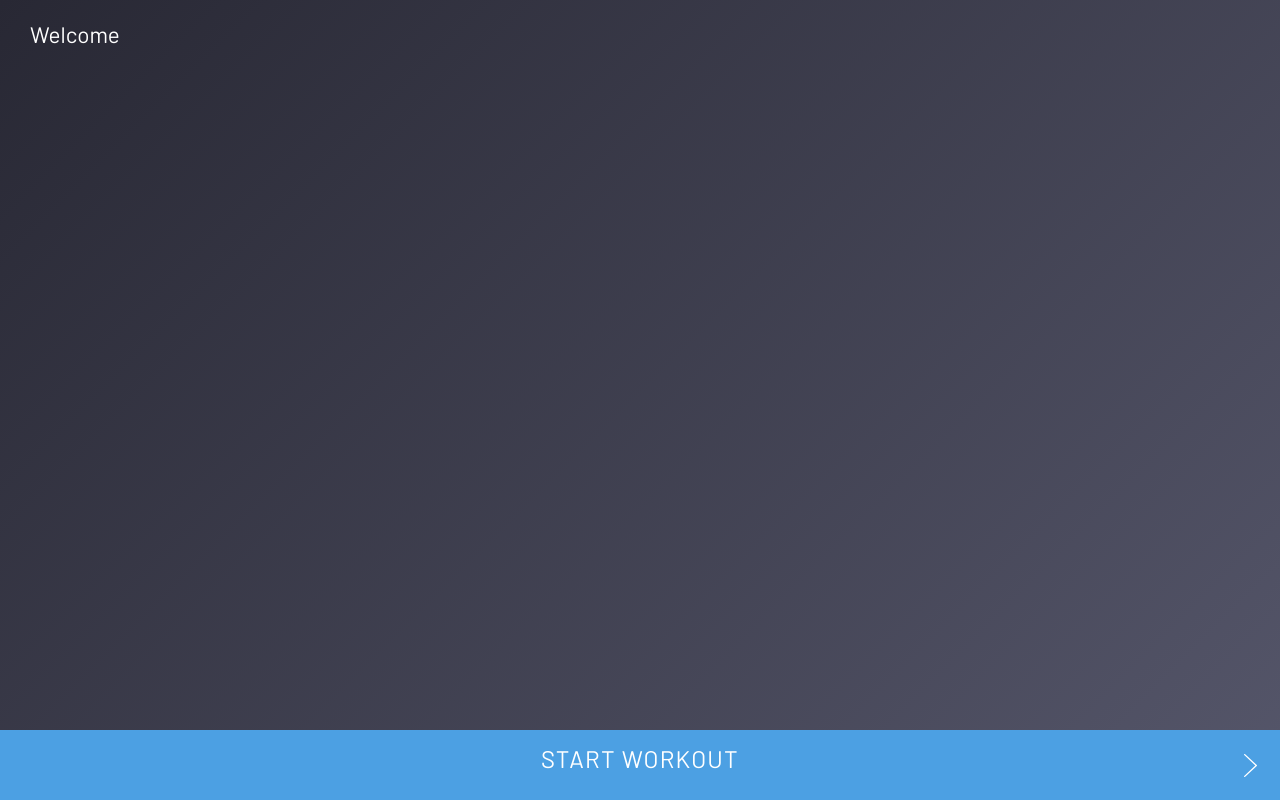
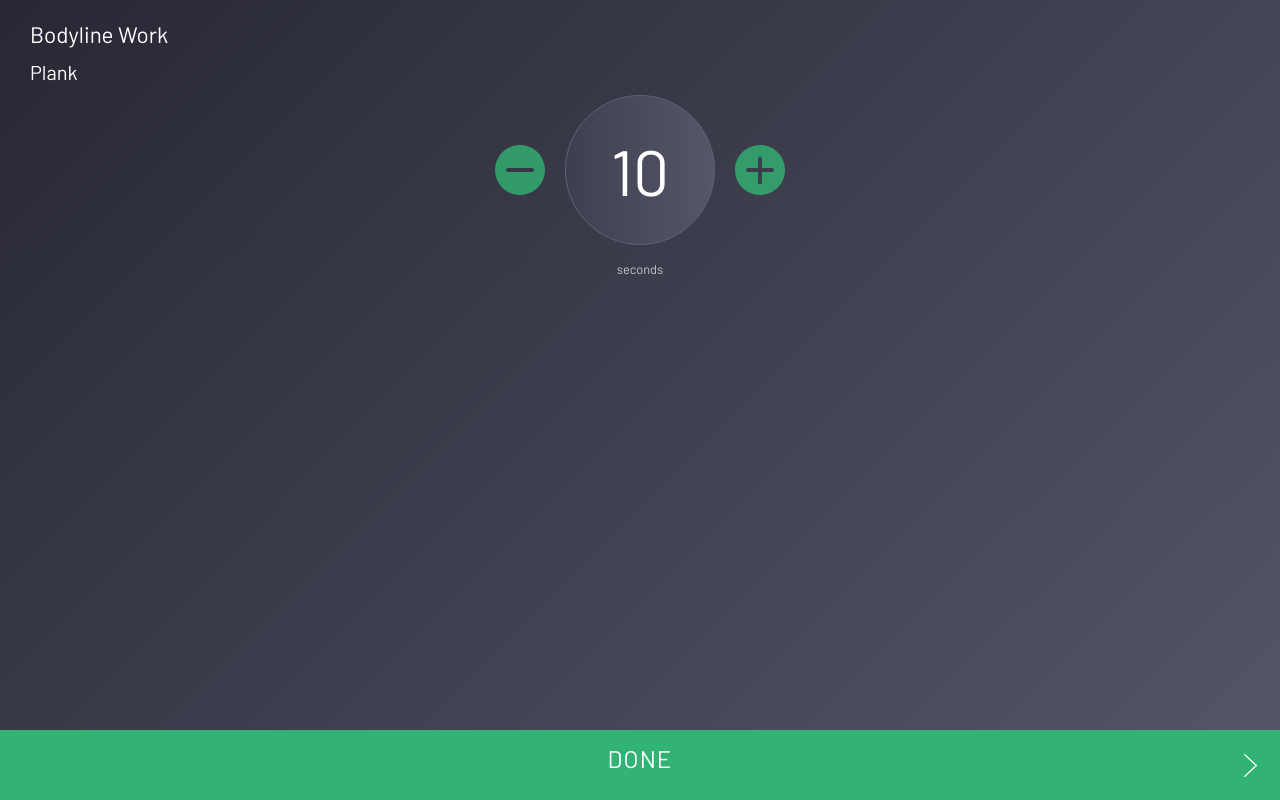
Before and after one commit to SimonNewman/Recommended-Routine, a website: page index.html in a window 1280 px wide. Drawn offline with nearby package versions, Linux system fonts and the light colour scheme.

Commit message:
Development

```diff
--- a/index.html
+++ b/index.html
@@ -11,7 +11,7 @@
 
     <div class="app">
 
-      <div class="screen welcome show">
+      <div class="screen welcome">
         <h2>Welcome</h2>
         <button class="next-btn" onclick="displayScreen('stretches')">Start Workout</button>
       </div>
@@ -36,9 +36,9 @@
         <h2>Bodyline Work</h2>
         <h3 class="exercise-name"></h3>
         <div class="timer">
-          <div class="timer-down">Down</div>
+          <div class="timer-down"></div>
           <div class="timer-value"></div>
-          <div class="timer-up">Up</div>
+          <div class="timer-up"></div>
         </div>
         <button class="next-btn">Done</button>
       </div>
--- a/js/scripts.js
+++ b/js/scripts.js
@@ -1,5 +1,6 @@
 let data = null;
-let currentScreen = 'welcome';
+//let currentScreen = 'welcome';
+let currentScreen = 'bodyline';
 const defaultTimer = 10;
 const apiUrl = 'https://www.jsonstore.io/9d567715b95df4d04c185c008ad8699c3e362940430a2ca7494aaefad073403e';
 const bodyline = [
@@ -28,6 +29,8 @@ const bodyline = [
     name: 'Arch Hold'
   }
 ];
+
+displayScreen(currentScreen);
 
 function displayScreen(screen) {
   $('.screen:not(.' + screen + ')').hide();
--- a/routine.min.js
+++ b/routine.min.js
@@ -1,2 +1,2 @@
-"use strict";var data=null,currentScreen="welcome",defaultTimer=10,apiUrl="https://www.jsonstore.io/9d567715b95df4d04c185c008ad8699c3e362940430a2ca7494aaefad073403e",bodyline=[{id:"plank",name:"Plank"},{id:"side-plank-left",name:"Side Plank Left"},{id:"side-plank-right",name:"Side Plank Right"},{id:"reverse-plank",name:"Reverse Plank"},{id:"hollow-hold",name:"Hollow Hold"},{id:"arch-hold",name:"Arch Hold"}];function displayScreen(e){$(".screen:not(."+e+")").hide(),$(".screen."+e).show().css("display","flex"),setupScreen(currentScreen=e)}function setupScreen(e){"bodyline"===e&&setupBodylineExercise()}function setupBodylineExercise(e){e||(e=0),e<bodyline.length&&($(".exercise-name").html(bodyline[e].name),getLastSet(bodyline[e].id)?$(".timer-value").html(getLastSet(bodyline[e].id)):$(".timer-value").html(defaultTimer))}function saveExercise(e,t){var n=[],i={date:(new Date).getTime(),timeReps:t},l=JSON.parse(localStorage.getItem(e));null!==l?(n=l).push(i):n.push(i),localStorage.setItem(e,JSON.stringify(n))}function getLastSet(e){var t=JSON.parse(localStorage.getItem(e));return null!==t&&t[t.length-1].timeReps}$(".timer-down").click(function(){var e=$(this).next(".timer-value").html();0<e&&$(this).next(".timer-value").html(parseInt(e)-1)}),$(".timer-up").click(function(){var e=$(this).prev(".timer-value").html();$(this).prev(".timer-value").html(parseInt(e)+1)}),$(".bodyline .done").click(function(){});
+"use strict";var data=null,currentScreen="bodyline",defaultTimer=10,apiUrl="https://www.jsonstore.io/9d567715b95df4d04c185c008ad8699c3e362940430a2ca7494aaefad073403e",bodyline=[{id:"plank",name:"Plank"},{id:"side-plank-left",name:"Side Plank Left"},{id:"side-plank-right",name:"Side Plank Right"},{id:"reverse-plank",name:"Reverse Plank"},{id:"hollow-hold",name:"Hollow Hold"},{id:"arch-hold",name:"Arch Hold"}];function displayScreen(e){$(".screen:not(."+e+")").hide(),$(".screen."+e).show().css("display","flex"),setupScreen(currentScreen=e)}function setupScreen(e){"bodyline"===e&&setupBodylineExercise()}function setupBodylineExercise(e){e||(e=0),e<bodyline.length&&($(".exercise-name").html(bodyline[e].name),getLastSet(bodyline[e].id)?$(".timer-value").html(getLastSet(bodyline[e].id)):$(".timer-value").html(defaultTimer))}function saveExercise(e,t){var n=[],i={date:(new Date).getTime(),timeReps:t},l=JSON.parse(localStorage.getItem(e));null!==l?(n=l).push(i):n.push(i),localStorage.setItem(e,JSON.stringify(n))}function getLastSet(e){var t=JSON.parse(localStorage.getItem(e));return null!==t&&t[t.length-1].timeReps}displayScreen(currentScreen),$(".timer-down").click(function(){var e=$(this).next(".timer-value").html();0<e&&$(this).next(".timer-value").html(parseInt(e)-1)}),$(".timer-up").click(function(){var e=$(this).prev(".timer-value").html();$(this).prev(".timer-value").html(parseInt(e)+1)}),$(".bodyline .done").click(function(){});
 //# sourceMappingURL=routine.min.js.map
--- a/scss/_app.scss
+++ b/scss/_app.scss
@@ -37,3 +37,44 @@
     top: calc(50% - 12px);
   }
 }
+
+.timer {
+  display: flex;
+  align-items: center;
+  justify-content: center;
+  .timer-value {
+    height: 150px;
+    width: 150px;
+    border-radius: 50%;
+    background: $primary-colour;
+    background: linear-gradient(90deg, darken($light-purple, 10%), $light-purple);
+    color: #fff;
+    text-align: center;
+    line-height: 150px;
+    font-size: 4em;
+    margin: 0 20px;
+    border: 1px solid lighten($light-purple, 5%);
+    position: relative;
+    &::after {
+      content: 'seconds';
+      position: absolute;
+      bottom: -100px;
+      font-size: .8rem;
+      left: 50%;
+      opacity: .7;
+      transform: translateX(-50%);
+    }
+  }
+  .timer-down,
+  .timer-up {
+    height: 50px;
+    width: 50px;
+    opacity: .8;
+  }
+  .timer-up {
+    background: url('images/timer-up.svg') center/contain no-repeat;
+  }
+  .timer-down {
+    background: url('images/timer-down.svg') center/contain no-repeat;
+  }
+}
--- a/scss/_buttons.scss
+++ b/scss/_buttons.scss
@@ -6,7 +6,7 @@ button {
   font-size: 1.1em;
   font-weight: $body-regular;
   text-decoration: none;
-  background: $primary-colour;
+  background: $green;
   line-height: 1.2;
   cursor: pointer;
   font-family: $body-font;
@@ -15,12 +15,12 @@ button {
   }
   &:hover {
     color: #fff;
-    background: $alt-colour;
+    background: $primary-colour;
   }
   &.btn-alt {
-    background: $alt-colour;
+    background: $primary-colour;
     &:hover {
-      background: $primary-colour;
+      background: $green;
     }
   }
 }
--- a/scss/_vars.scss
+++ b/scss/_vars.scss
@@ -5,6 +5,9 @@ $primary-colour: #4CA0E3;
 $alt-colour: #D35688;
 
 $alt-2: #9B7DEF;
+
+$green: #32B374;
+$red: #dc4f60;
 
 $dark-purple: #282834;
 $light-purple: #55566A;
--- a/src/js/script.js
+++ b/src/js/script.js
@@ -1,5 +1,6 @@
 let data = null;
-let currentScreen = 'welcome';
+//let currentScreen = 'welcome';
+let currentScreen = 'bodyline';
 const defaultTimer = 10;
 const apiUrl = 'https://www.jsonstore.io/9d567715b95df4d04c185c008ad8699c3e362940430a2ca7494aaefad073403e';
 const bodyline = [
@@ -28,6 +29,8 @@ const bodyline = [
     name: 'Arch Hold'
   }
 ];
+
+displayScreen(currentScreen);
 
 function displayScreen(screen) {
   $('.screen:not(.' + screen + ')').hide();
```
Also changed, not shown: images/timer-down.svg (added), images/timer-up.svg (added), src/img/timer-down.svg (added), src/img/timer-up.svg (added), style.css, 2 other files.
